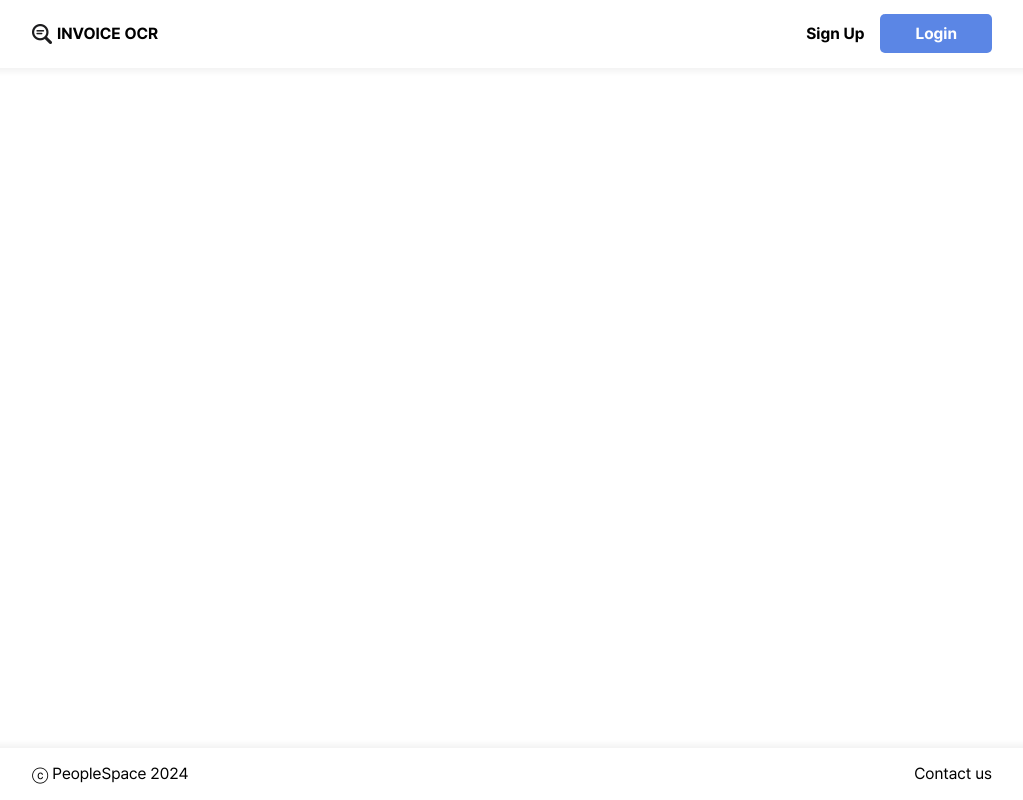
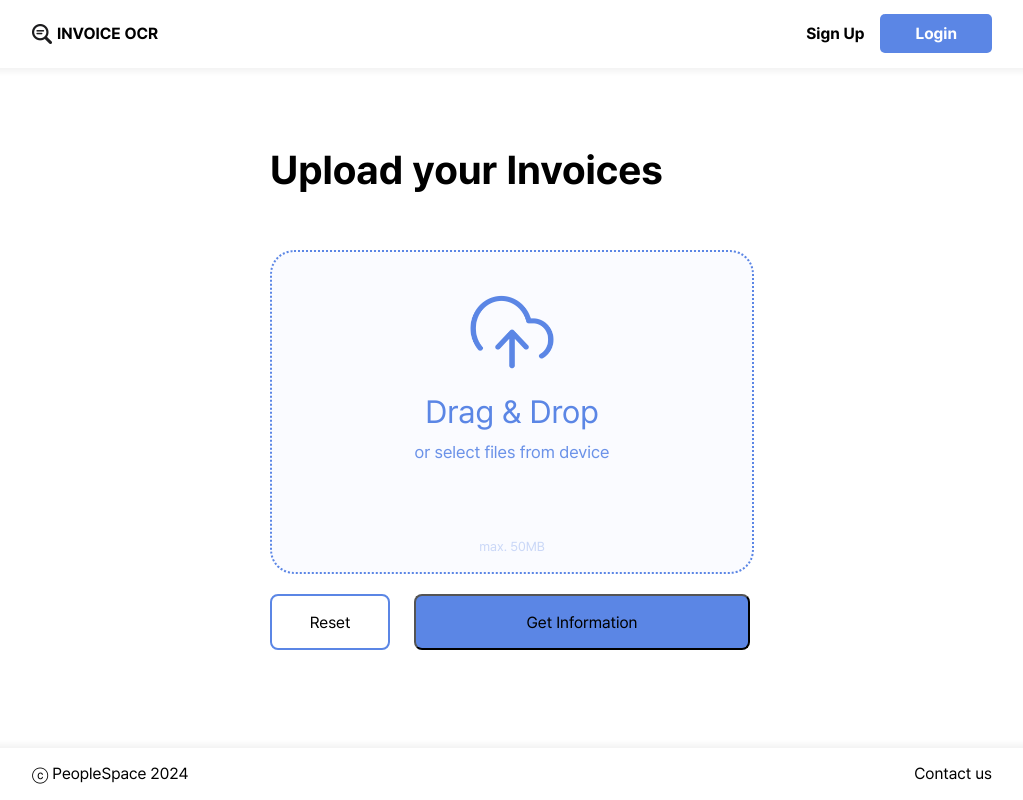
Before and after one commit to PeopleSpace-Invoice-OCR/Invoice-FE, a React (Create React App) app: page /upload in a window 1280 px wide. Shown: the whole page, without its empty margins (128-1151 px from the left). Built offline with nearby package versions, Linux system fonts and the light colour scheme.

Commit message:
업로드 화면

```diff
--- a/src/App.js
+++ b/src/App.js
@@ -4,6 +4,7 @@ import { BrowserRouter as Router, Route, Routes } from "react-router-dom";
 import Header from "./components/common/Header";
 import Footer from "./components/common/Footer";
 import MainPage from './pages/MainPage';
+import UploadPage from './pages/UploadPage';
 
 function App() {
   return (
@@ -11,6 +12,7 @@ function App() {
       <Header />
         <Routes>
           <Route path='/' element={<MainPage />} />
+          <Route path='/upload' element={<UploadPage />} />
         </Routes>
         <Footer />
     </Router>
--- a/src/components/MainPage/Main.jsx
+++ b/src/components/MainPage/Main.jsx
@@ -1,26 +1,33 @@
 import React from "react";
+import { useNavigate } from "react-router-dom";
 import { styled } from "styled-components";
 
 export const MainBox = styled.div`
   background-color: var(--bg-color);
   height: 100vh;
+  justify-content: center;
 `;
 
 export const Contents = styled.div`
+  display: flex;
+  align-items: center;
+  justify-content: space-between;
   flex: 1;
   overflow-y: auto;
   height: 86vh;
   margin: 8vh 0;
+  padding: 0 0 30vh 30vh;
   position: fixed;
 `;
 
 export const Title = styled.div`
   font-size: 80px;
   font-family: "p-bold";
-  font-color: var(--font-black);
+  color: var(--font-black);
   font-weight: 600;
   line-height: 90px;
   word-wrap: break-word;
+  padding: 0 30vh 0 0;
 `;
 
 export const Description = styled.div`
@@ -33,12 +40,14 @@ export const Description = styled.div`
 `;
 
 export const Start = styled.button`
-  background: #f8d57e;
+  background: #5b86e5;
   border: none;
   border-radius: 10px;
   cursor: pointer;
-  padding: 10px;
-  font-size: 20px;
+  padding: 13px;
+  margin: 20px 0 0 0;
+  font-size: 17px;
+  font-color: #ffffff;
 `;
 
 export const InvoiceImg = styled.img`
@@ -46,14 +55,28 @@ export const InvoiceImg = styled.img`
 `;
 
 const Main = () => {
+  const navigate = useNavigate();
+
+  const onNextPage = () => {
+    navigate("/upload");
+  };
+
   return (
     <MainBox>
       <Contents>
-        <Title>Scan your invoice</Title>
-        <Description>
-          Organize your invoice faster, simpler, and more accurately
-        </Description>
-        <Start>Get started</Start>
+        <div>
+          <Title>
+            Scan your
+            <br />
+            invoice
+          </Title>
+          <Description>
+            Organize your invoice
+            <br />
+            faster, simpler, and more accurately
+          </Description>
+          <Start onClick={onNextPage}>Get started</Start>
+        </div>
         <InvoiceImg src="./images/invoiceExample.png" alt="img" />
       </Contents>
     </MainBox>
--- /dev/null
+++ b/src/components/Upload/Upload.jsx
@@ -0,0 +1,194 @@
+import React, { useRef, useState } from "react";
+import { styled } from "styled-components";
+
+export const MainBox = styled.div`
+  height: 100vh;
+  display: flex;
+  justify-content: center;
+`;
+
+export const Contents = styled.div`
+  flex: 1;
+  overflow-y: auto;
+  height: 80vh;
+  margin: 10vh 0;
+  padding: 10vh 0;
+  position: fixed;
+`;
+
+export const Title = styled.div`
+  font-color: var(--font-black);
+  color: black;
+  font-size: 40px;
+  font-family: p-bold;
+  font-weight: 500;
+  line-height: 20px;
+  position: absolute;
+`;
+
+export const UploadBox = styled.div`
+  margin: 90px 0 20px 0;
+  width: 60vh;
+  height: 40vh;
+  background: rgba(91, 134, 229, 0.03);
+  border-radius: 24px;
+  border: 2px #5b86e5 dotted;
+  position: relative;
+`;
+
+export const CloudImg = styled.img`
+  position: absolute;
+  top: 25%;
+  left: 50%;
+  transform: translate(-50%, -50%);
+  width: 85px;
+  height: 90px;
+`;
+
+export const FileName = styled.div`
+  margin-top: 10px;
+  font-family: p-reg;
+`;
+
+export const UploadText1 = styled.div`
+  position: absolute;
+  top: 45%;
+  left: 50%;
+  transform: translateX(-50%);
+  color: #5b86e5;
+  font-size: 32px;
+  font-family: p-reg;
+`;
+
+export const UploadText2 = styled.div`
+  position: absolute;
+  top: 60%;
+  left: 50%;
+  transform: translateX(-50%);
+
+  color: rgba(91, 134, 229, 0.9);
+  font-size: 17px;
+  font-family: p-reg;
+`;
+
+export const UploadText3 = styled.div`
+  position: absolute;
+  top: 90%;
+  left: 50%;
+  transform: translateX(-50%);
+  color: rgba(91, 134, 229, 0.3);
+  font-size: 13px;
+  font-family: p-reg;
+`;
+
+export const ResetBtn = styled.button`
+  width: 15vh;
+  height: 7vh;
+  padding-left: 12px;
+  padding-right: 12px;
+  padding-top: 10px;
+  padding-bottom: 10px;
+  background: white;
+  border-radius: 8px;
+  border: 2px #5b86e5 solid;
+  justify-content: center;
+  align-items: center;
+  gap: 4px;
+  display: inline-flex;
+  font-size: 16px;
+  font-family: p-reg;
+`;
+
+export const UploadBtn = styled.button`
+  width: 42vh;
+  height: 7vh;
+  padding-left: 12px;
+  padding-right: 12px;
+  padding-top: 10px;
+  padding-bottom: 10px;
+  margin-left: 3vh;
+  background: #5b86e5;
+  border-radius: 8px;
+  justify-content: center;
+  align-items: center;
+  gap: 4px;
+  display: inline-flex;
+  font-size: 16px;
+  font-family: p-reg;
+`;
+
+export const UploadedImage = styled.img`
+  width: 100%;
+  height: auto;
+  margin-top: 20px;
+`;
+
+const Upload = () => {
+  const fileInputRef = useRef(null);
+  const [uploadedFileName, setUploadedFileName] = useState([]);
+  const [uploadedImage, setUploadedImage] = useState([]);
+
+  const handleUploadBoxClick = () => {
+    fileInputRef.current.click();
+    fileUpload(fileInputRef.current.files);
+  };
+
+  const handleFileDrop = (e) => {
+    e.preventDefault();
+    const files = e.dataTransfer.files;
+    fileUpload(files);
+  };
+
+  const fileUpload = (files) => {
+    if (files.length > 0) {
+      const file = files[0];
+      setUploadedFileName(file.name);
+
+      if (file.type.startsWith("image/")) {
+        const reader = new FileReader();
+        reader.onload = (event) => {
+          setUploadedImage(event.target.result);
+        };
+        reader.readAsDataURL(file);
+      }
+    }
+  };
+
+  const resetImg = () => {
+    setUploadedFileName([]);
+    setUploadedImage([]);
+  };
+
+  return (
+    <MainBox>
+      <Contents>
+        <Title>Upload your Invoices</Title>
+        <UploadBox
+          onClick={handleUploadBoxClick}
+          onDrop={handleFileDrop}
+          onDragOver={(e) => e.preventDefault()}
+        >
+          {uploadedFileName.length > 0 ? (
+            <FileName>{uploadedFileName}</FileName>
+          ) : (
+            <div>
+              <CloudImg src="./images/uploadCloud.png" alt="img" />
+              <UploadText1>Drag & Drop</UploadText1>
+              <UploadText2>or select files from device</UploadText2>
+              <UploadText3>max. 50MB</UploadText3>
+              <input
+                type="file"
+                ref={fileInputRef}
+                style={{ display: "none" }}
+              />
+            </div>
+          )}
+        </UploadBox>
+        <ResetBtn onClick={resetImg}>Reset</ResetBtn>
+        <UploadBtn>Get Information</UploadBtn>
+      </Contents>
+    </MainBox>
+  );
+};
+
+export default Upload;
--- /dev/null
+++ b/src/pages/UploadPage.jsx
@@ -0,0 +1,8 @@
+import React from "react";
+import Upload from "../components/Upload/Upload";
+
+const UploadPage = () => {
+  return <Upload />;
+};
+
+export default UploadPage;
```
Also changed, not shown: public/images/uploadCloud.png (added).
